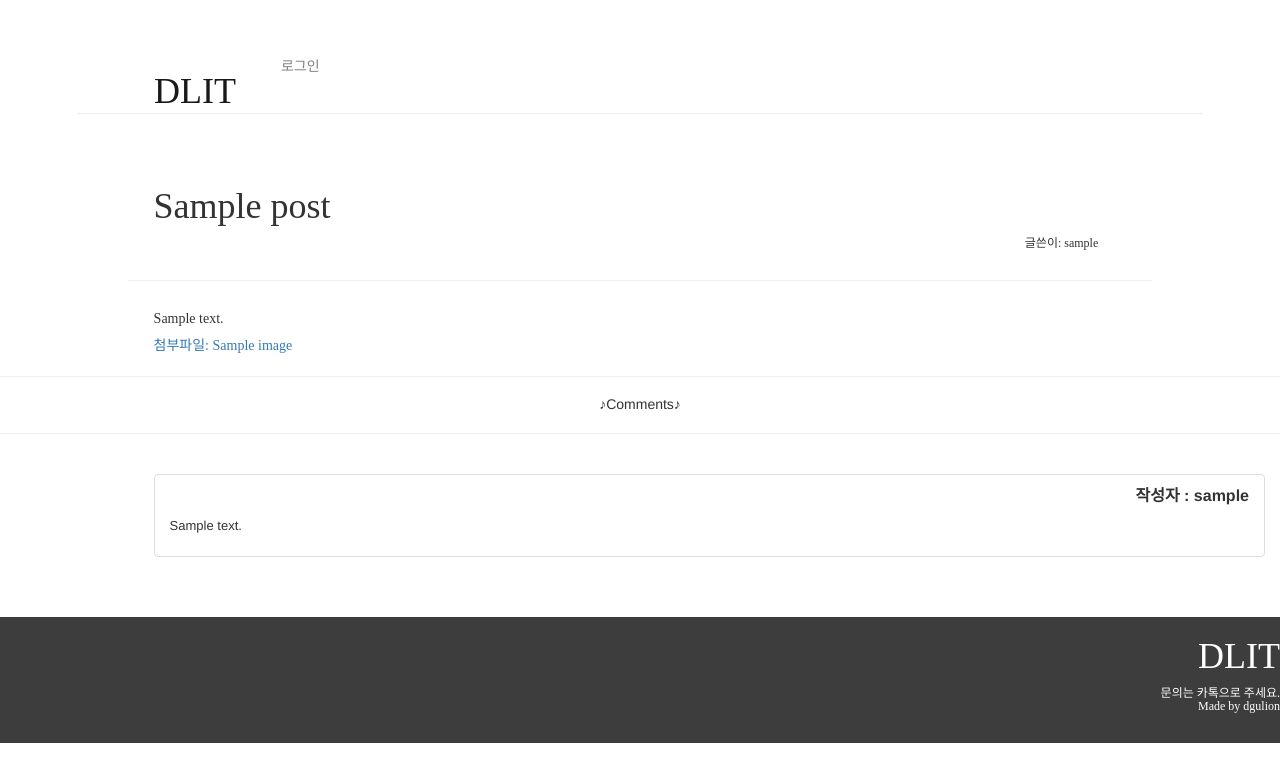
After one commit to ygk313/DIT, a Django app: template posts/templates/posts/detail.html in a window 1280 px wide. The commit adds this page. Shown: the top 782 px of the page. Run offline with Django 3.2, Linux system fonts and the light colour scheme; the template is opened without the code that fills it: most values are stand-ins (such as "Sample title", 1, 10 or a date in 2020); some libraries are stand-ins or nearby versions; some web fonts are replaced.

Commit message:
fix: detail.html and base.html
-detail.html 수정

```diff
--- a/posts/templates/main.html
+++ b/posts/templates/main.html
@@ -7,7 +7,8 @@
     <img src="static/img/슬라이드1.JPG" alt="Responsive image" style="display:block;margin-left:auto;margin-right:auto;width:80%;">
 </div>
 <hr color="black" width="88%">
-<div class="container" style="display:flex;flex-wrap:wrap; margin-left:10%; margin-right:4%;padding-left:0;padding-right:0;font-family:SDKukdetopokki-Lt;">
+
+<div class="container" style="display:flex;flex-wrap:wrap;align-items: center; padding-left:0;padding-right:0;font-family:SDKukdetopokki-Lt;">
     {% for post in posts %}
       <div class="card text" style="width: 18rem; margin-left:3%; margin-bottom:1%;">
         <div class="card-body" >
--- /dev/null
+++ b/posts/templates/posts/detail.html
@@ -0,0 +1,105 @@
+{% extends 'base.html' %}
+
+{% load static %}
+{% block content %}
+    <div class="container" style="width:88%;margin-left:12%; margin-right:4%;padding-left:0;font-family:SDKukdetopokki-Lt;">
+
+        <div class="title" style="padding-top:3%; width:85%;">
+            <h1>{{post.title}}</h1>
+        </div>
+
+        <div align="right" class="box" style="padding-right:15%;">
+            {% if request.user.is_authenticated %}
+                <div class="alt-serv ice-item" id ="like_toggle">
+                    <span href="#" class="like" name ="{{posts_pk}}" value="Like">
+                        {% if request.user in post.liked_users.all %}
+
+                        <div class="alt-service-icon">
+                            <i class="fas fa-heart" id ="like-icon"></i>
+                            <!-- <button type="button" class="btn btn-success" id ="like-icon">좋아요 취소</button> -->
+                        </div>
+
+                        {% else %}
+
+                        <div class="alt-service-icon">
+                            <i class="far fa-heart" id ="like-icon"></i>
+                            <!-- <button type="button" class="btn btn-danger" id ="like-icon">좋아요</button> -->
+                        </div>
+                        {% endif %}
+
+                        {% if request.user == post.user %}
+                        <span id="count-{{ post.id }}" class="alt-services-title font-alt">
+                            좋아요{{ post.like_counts }}개
+                        </span>
+                        {% endif %}
+                    </span>
+                </div>
+            {% endif %}
+            <h6>글쓴이: {{post.user.username}}</h6>
+        </div>
+    </div>
+    <hr width="80%">
+    <div class="container" style="margin-left:12%; width:88%; margin-right:4%;padding-left:0;font-family:MapoPeacefull;">
+        <div>
+            <h5 style="padding-right:15%;;">
+                {{ post.content | linebreaksbr }}
+            </h5>
+        </div>
+
+        <div class="box" style="width:88%;">
+            {% if post.image == '' %}
+                <h6>첨부파일 없음 </h6>
+            {% else %}
+                <span>
+                    <a id="id_uploaded_file" href="{{post.image.url}}" download> 첨부파일: {{ post.image.name }}</a>
+                </span>
+            {% endif %}
+        </div>
+    </div>
+
+    <div align="right" class="box" >
+
+        <hr width=100%>
+        <h5 style="text-align:center;"> ♪Comments♪ </h5>
+        <hr width=100%>
+
+        {% if request.user.is_authenticated %}
+        <div class="container" style="margin-left:12%; width:88%; margin-right:4%;padding-left:0;font-family:MapoPeacefull;">
+            <form action="{% url 'posts:my_comments_list' %}" method="POST" style="margin-top: 50px;" class="create-comment-form">
+                {% csrf_token %}
+                <div class="form-group">
+                    <textarea  class="form-control" name="message"placeholder="댓글 달기..." required></textarea>
+                </div>
+                <input type="hidden" name="post" value = "{{ post.pk }}">
+                <button type="submit" class="btn btn-primary right comment-submit-button">작성</button>
+            </form><br>
+        </div>
+        {% endif %}
+
+        <br>
+        {% if post.comments %}
+        <div class="container" style="width:88%;margin-left:12%; margin-right:4%;padding-left:0;">
+
+            <ul class="list-group" id="comments-list-{{ posts.pk }}" >
+                {% for comment in post.comments %}
+                    <li class="list-group-item" id="comment-{{ comment.pk }}" style="border-top-width: thin">
+                        <p style="text-align:right;">
+                            <b style="font-size:medium;">작성자 : {{ comment.user.username }}</b>
+
+                                {% if request.user == comment.user %}
+                                    <form id="delete" action="{% url 'posts:my_comments_detail' comment.pk %}" method="post" class="right comment-delete-button">
+                                        {% csrf_token %}
+                                        <input type="hidden" name="_method" value="delete" />
+                                        <input type="submit"class="btn btn-dark" value= "삭제">
+                                    </form>
+                                {% endif %}
+                        </p>
+                        <p style="text-align:justify;font-size:small;">{{ comment.message | linebreaksbr }}</p>
+                    </li>
+                {% endfor %}
+            </ul>
+        </div>
+        {% endif %}
+    </div>
+</div>
+{% endblock %}
--- a/templates/base.html
+++ b/templates/base.html
@@ -1,6 +1,6 @@
 {% load static %}
 <!doctype html>
-<html lang="ko-kr">
+<html lang="ko-kr" style="width:100vw;height:100vh;">
   <head>
     <!-- Required meta tags -->
     <meta charset="utf-8">
@@ -24,10 +24,9 @@
 
     {% block content %}
     {% endblock %}
+
     <br><br>
 
-    {% include 'footer.html' %}
-    <!-- {% include 'footer.html' %} -->
     <!-- Optional JavaScript -->
     <!-- jQuery first, then Popper.js, then Bootstrap JS -->
     <script
@@ -38,4 +37,8 @@
     <script src="https://stackpath.bootstrapcdn.com/bootstrap/4.3.1/js/bootstrap.min.js" integrity="sha384-JjSmVgyd0p3pXB1rRibZUAYoIIy6OrQ6VrjIEaFf/nJGzIxFDsf4x0xIM+B07jRM" crossorigin="anonymous"></script>
     <script src="https://kit.fontawesome.com/a076d05399.js"></script>
   </body>
-</html>
+
+  <footer class="page-section bg-gray-lighter footer pb-60" >
+    {% include 'footer.html' %}
+  </footer>
+  </html>
--- a/templates/footer.html
+++ b/templates/footer.html
@@ -1,5 +1,3 @@
-{% load static %}
-<footer class="page-section bg-gray-lighter footer pb-60" >
 <div class="footer" style="position:absolute;color:white; font-family:MapoPeacefull;background-color: #3d3d3d; text-align:right;margin-bottom:0;width:100%;" >
     <span class="f-right" style="margin-right:10%;">
         <h1>DLIT</h1>
@@ -8,4 +6,3 @@
         </h6>
     </span>
 </div>
-</footer>
--- a/templates/navbar.html
+++ b/templates/navbar.html
@@ -1,4 +1,4 @@
-{% load static %}
+
 <nav class="navbar navbar-expand-lg navbar-light" style="font-family:SDKukdetopokki-Lt; margin-top:2%;margin-left:10%;margin-right:10%;">
     <a class="navbar-brand" href="{% url 'main' %}"><h1>DLIT</h1></a>
     <button class="navbar-toggler" type="button" data-toggle="collapse" data-target="#navbarNavDropdown" aria-controls="navbarNavDropdown" aria-expanded="false" aria-label="Toggle navigation">
```
Also changed, not shown: posts/templates/posts/create.html (+4 -3 lines). Lines whose indentation alone changed are shown as unchanged.
